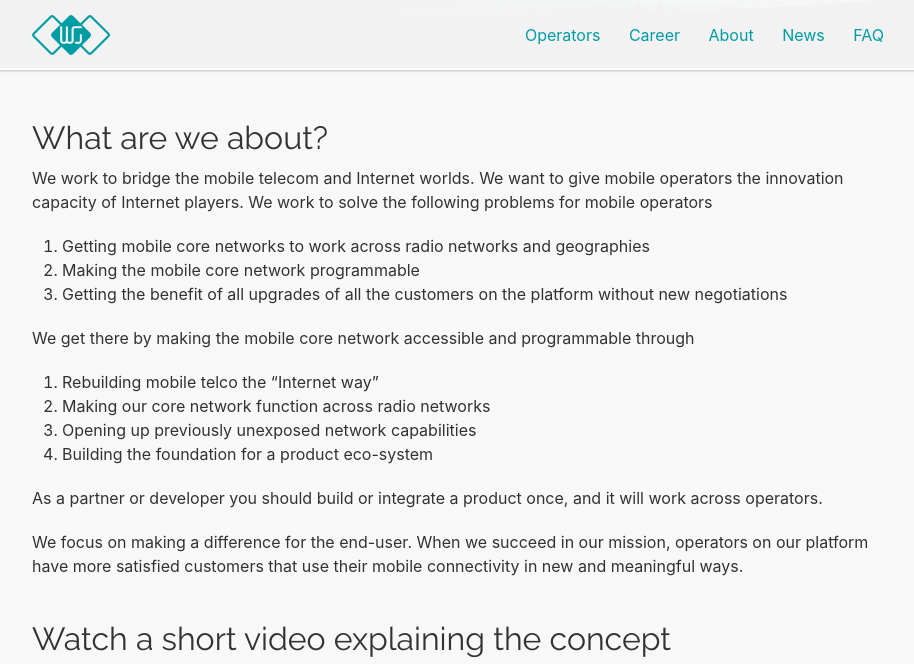
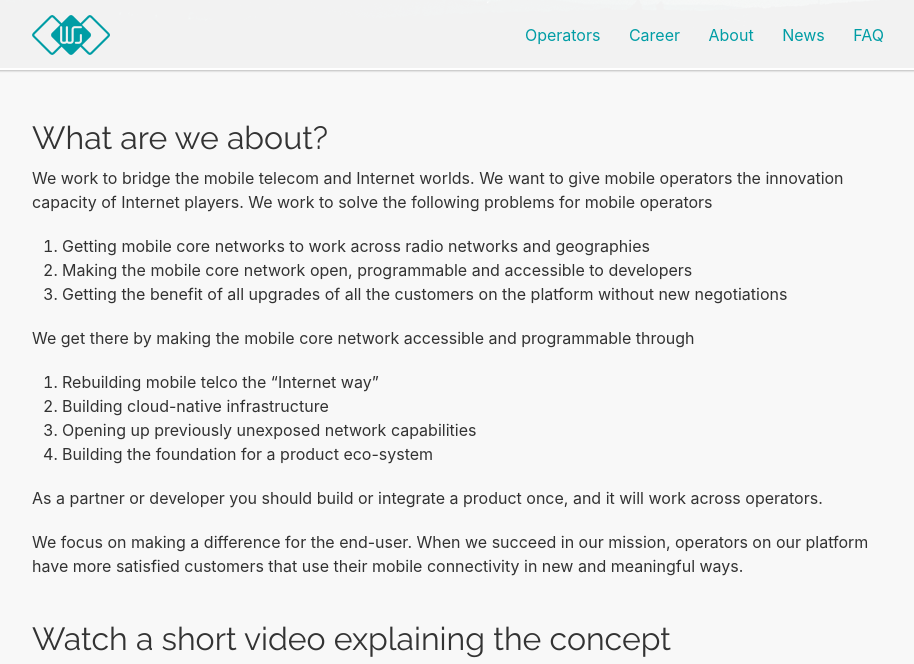
Before and after one commit to working-group-two/engineering-blog, a Jekyll site: the page built from pages/index.md, in a window 1280 px wide and 900 px high, scrolled down 382 px, cut to the strip 0-664 px from the top of the window. Shown: the whole strip, without its empty margins (178-1092 px from the left). Built offline with Jekyll 4.4.1, drawn with Linux system fonts in a browser that asks for light colours; nearby versions of some CDN libraries.

Commit message:
Update index.md
text changes

```diff
--- a/pages/index.md
+++ b/pages/index.md
@@ -9,12 +9,12 @@ permalink: /
 
 We work to bridge the mobile telecom and Internet worlds. We want to give mobile operators the innovation capacity of Internet players. We work to solve the following problems for mobile operators
 1. Getting mobile core networks to work across radio networks and geographies
-2. Making the mobile core network programmable
+2. Making the mobile core network open, programmable and accessible to developers
 3. Getting the benefit of all upgrades of all the customers on the platform without new negotiations
 
 We get there by making the mobile core network accessible and programmable through
 1. Rebuilding mobile telco the "Internet way"
-2. Making our core network function across radio networks
+2. Building cloud-native infrastructure
 3. Opening up previously unexposed network capabilities
 4. Building the foundation for a product eco-system
 
```
